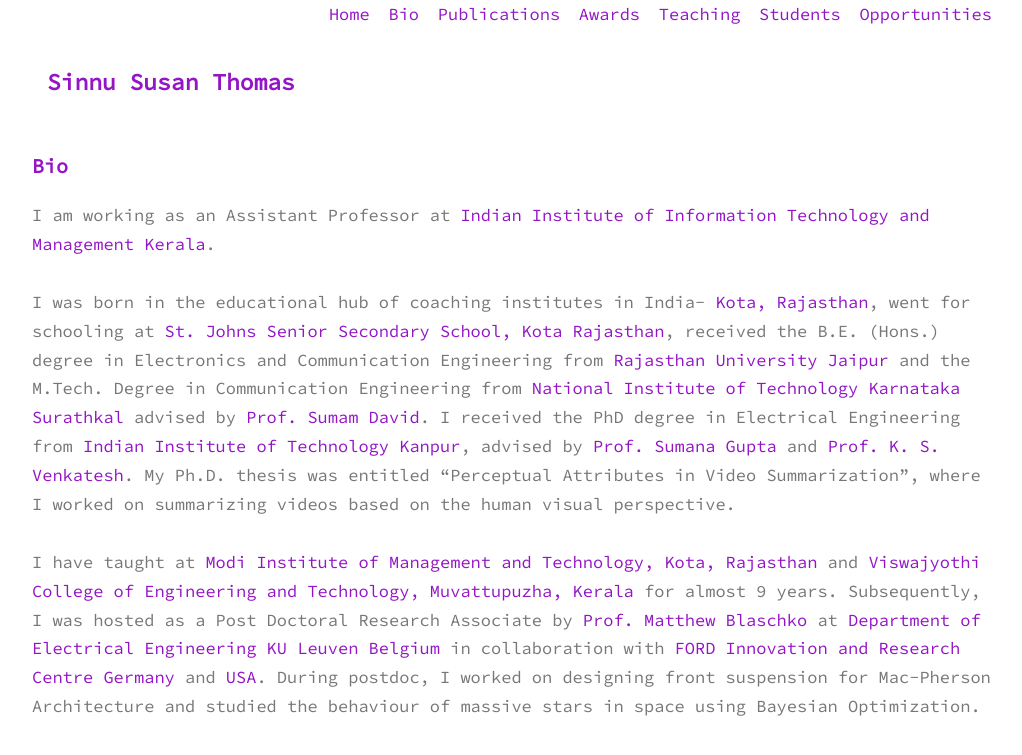
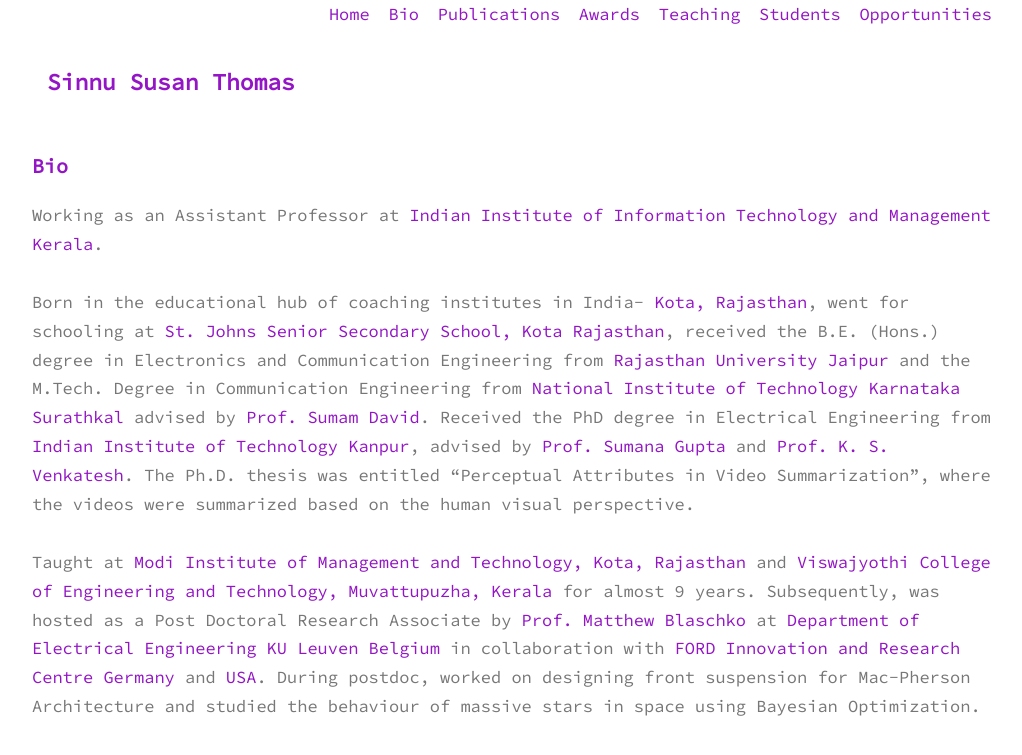
Before and after one commit to sinnuthomas/sinnuthomas.github.io, a Jekyll site: the page built from bio.md, in a window 1280 px wide. Shown: the top 755 px of the page, without its empty margins (128-1150 px from the left). Built offline with Jekyll 4.4.1, drawn with Linux system fonts in a browser that asks for light colours.

Commit message:
Update bio.md

```diff
--- a/bio.md
+++ b/bio.md
@@ -4,8 +4,8 @@
 permalink: /bio/
 ---
 
-I am working as an Assistant Professor at [Indian Institute of Information Technology and Management Kerala](https://www.iiitmk.ac.in/).
+Working as an Assistant Professor at [Indian Institute of Information Technology and Management Kerala](https://www.iiitmk.ac.in/).
 <br/><br/>
-I was born in the educational hub of coaching institutes in India- [Kota, Rajasthan](https://kota.rajasthan.gov.in/content/raj/kota/en/home.html), went for schooling at [St. Johns Senior Secondary School, Kota Rajasthan](http://www.stjohnsschoolkota.edu.in/), received the B.E. (Hons.) degree in Electronics and Communication Engineering from [Rajasthan University Jaipur](https://www.uniraj.ac.in/) and the M.Tech. Degree in Communication Engineering from [National Institute of Technology Karnataka Surathkal](https://www.nitk.ac.in/) advised by [Prof. Sumam David](https://sumam.nitk.ac.in/). I received the PhD degree in Electrical Engineering from [Indian Institute of Technology Kanpur](https://iitk.ac.in/), advised by [Prof. Sumana Gupta](http://www.iitk.ac.in/ee/people/fac-pages/sumana.shtml) and [Prof. K. S. Venkatesh](http://home.iitk.ac.in/~venkats/). My Ph.D. thesis was entitled “Perceptual Attributes in Video Summarization”, where I worked on summarizing videos based on the human visual perspective.
+Born in the educational hub of coaching institutes in India- [Kota, Rajasthan](https://kota.rajasthan.gov.in/content/raj/kota/en/home.html), went for schooling at [St. Johns Senior Secondary School, Kota Rajasthan](http://www.stjohnsschoolkota.edu.in/), received the B.E. (Hons.) degree in Electronics and Communication Engineering from [Rajasthan University Jaipur](https://www.uniraj.ac.in/) and the M.Tech. Degree in Communication Engineering from [National Institute of Technology Karnataka Surathkal](https://www.nitk.ac.in/) advised by [Prof. Sumam David](https://sumam.nitk.ac.in/). Received the PhD degree in Electrical Engineering from [Indian Institute of Technology Kanpur](https://iitk.ac.in/), advised by [Prof. Sumana Gupta](http://www.iitk.ac.in/ee/people/fac-pages/sumana.shtml) and [Prof. K. S. Venkatesh](http://home.iitk.ac.in/~venkats/). The Ph.D. thesis was entitled “Perceptual Attributes in Video Summarization”, where the videos were summarized based on the human visual perspective.
 <br/><br/>
-I have taught at [Modi Institute of Management and Technology, Kota, Rajasthan](http://www.modiedukota.org/) and [Viswajyothi College of Engineering and Technology, Muvattupuzha, Kerala](https://vjcet.org/#/) for almost 9 years.  Subsequently, I was hosted as a Post Doctoral Research Associate by [Prof. Matthew Blaschko](https://homes.esat.kuleuven.be/~mblaschk/)  at [Department of Electrical Engineering KU Leuven Belgium](https://www.esat.kuleuven.be/psi) in collaboration with [FORD Innovation and Research Centre Germany](https://www.ford.de/) and [USA](https://www.ford.com/). During postdoc, I worked on designing front suspension for Mac-Pherson Architecture and studied the behaviour of massive stars in space using Bayesian Optimization.
+Taught at [Modi Institute of Management and Technology, Kota, Rajasthan](http://www.modiedukota.org/) and [Viswajyothi College of Engineering and Technology, Muvattupuzha, Kerala](https://vjcet.org/#/) for almost 9 years.  Subsequently, was hosted as a Post Doctoral Research Associate by [Prof. Matthew Blaschko](https://homes.esat.kuleuven.be/~mblaschk/)  at [Department of Electrical Engineering KU Leuven Belgium](https://www.esat.kuleuven.be/psi) in collaboration with [FORD Innovation and Research Centre Germany](https://www.ford.de/) and [USA](https://www.ford.com/). During postdoc, worked on designing front suspension for Mac-Pherson Architecture and studied the behaviour of massive stars in space using Bayesian Optimization.
```
